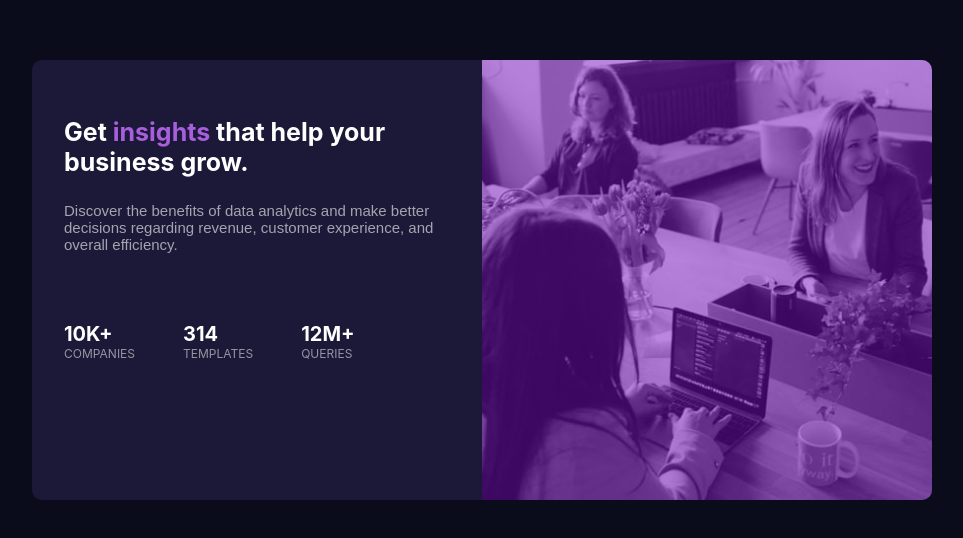
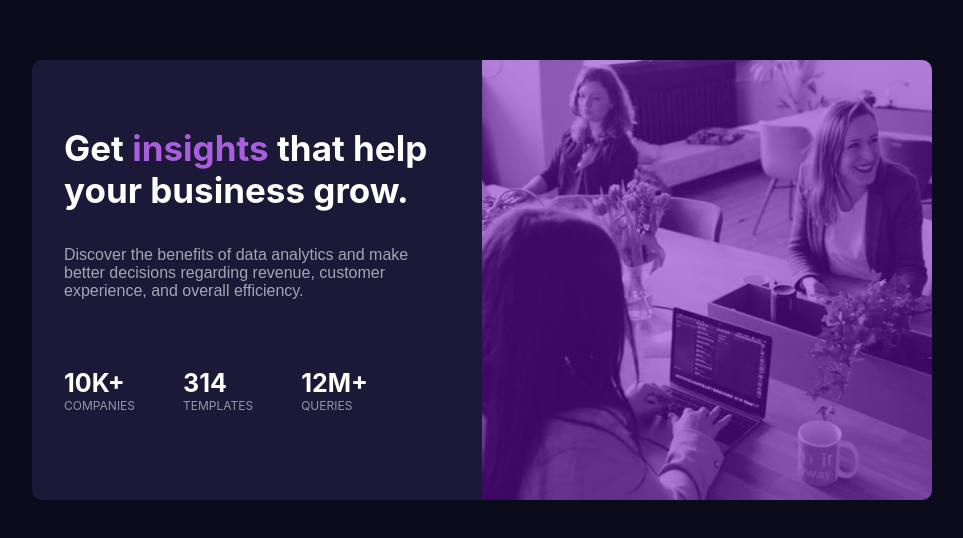
Before and after one commit to Jatinkapoor147/stats-page, a plain HTML site: page index.html in a window 1280 px wide. Shown: the part 120-658 px from the top of the page, without its empty margins (158-1121 px from the left). Drawn offline with Linux system fonts and the light colour scheme; a web font is replaced by a local one.

Commit message:
Update style.css

```diff
--- a/style.css
+++ b/style.css
@@ -171,16 +171,28 @@ li {
         display: flex;
     }
 
+    .first>li>ul>li:nth-child(1) {
+        font-size: 25px;
+    }
+    .second>li>ul>li:nth-child(1) {
+        font-size: 25px;
+    }
+    .third>li>ul>li:nth-child(1) {
+        font-size: 25px;
+    }
+
     .numbers>ul>div {
         margin-right: 3em;
     }
 
     .info>h2 {
         padding-left: 0;
+        font-size: 35px;
     }
 
     .info>p {
         padding-left: 0;
+        font-size: 16px;
         padding-bottom: 2em;
         /* width: 80%; */
     }
```
